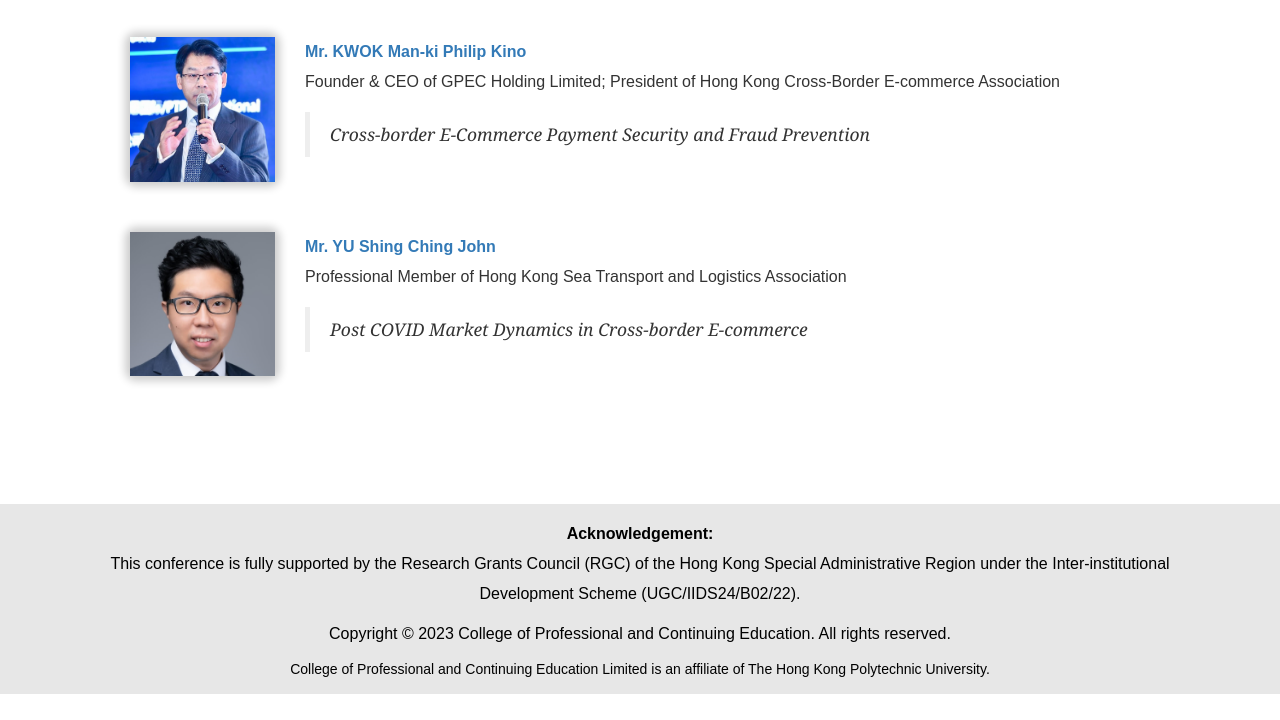
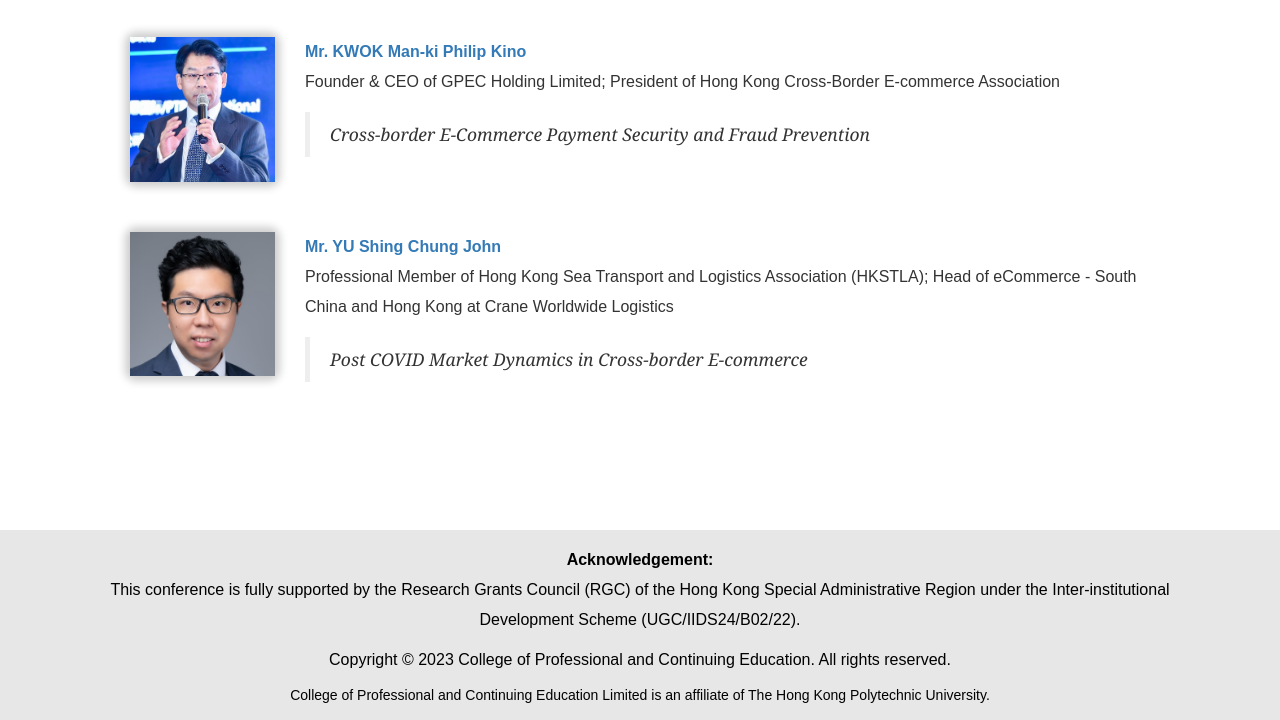
Before and after one commit to billyng1994/cprconf2023, a PHP site: page /speakers.php in a window 1280 px wide. Shown: the part 4514-5234 px from the top of the page. Before the commit the page ends 5208 px from the top, so only its background shows below. Run offline with PHP 8.4, Linux system fonts and the light colour scheme; some libraries are stand-ins or nearby versions.

Commit message:
Minor updates on speaker.php Rearranaged some of the unused images

```diff
--- a/cprconf2023/speakers.php
+++ b/cprconf2023/speakers.php
@@ -356,8 +356,8 @@
 				</div>
 				<div class="col-xs-12 col-sm-12 col-md-10 col-lg-10">
 					<p>
-						<a href="#" target="_blank">Mr. YU Shing Ching John</a> <br>
-						Professional Member of Hong Kong Sea Transport and Logistics Association
+						<a href="#" target="_blank">Mr. YU Shing Chung John</a> <br>
+						Professional Member of Hong Kong Sea Transport and Logistics Association (HKSTLA); Head of eCommerce - South China and Hong Kong at Crane Worldwide Logistics
 					</p>
 					<blockquote class="speaker_topics">Post COVID Market Dynamics in Cross-border E-commerce</blockquote>
 				</div>
```
Also changed, not shown: cprconf2023/images/cpr.jpg (deleted), cprconf2023/images/cpr_smaller.jpg (deleted).
